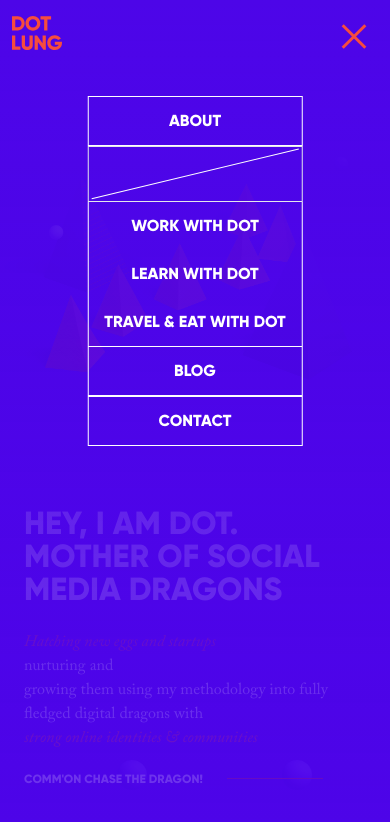
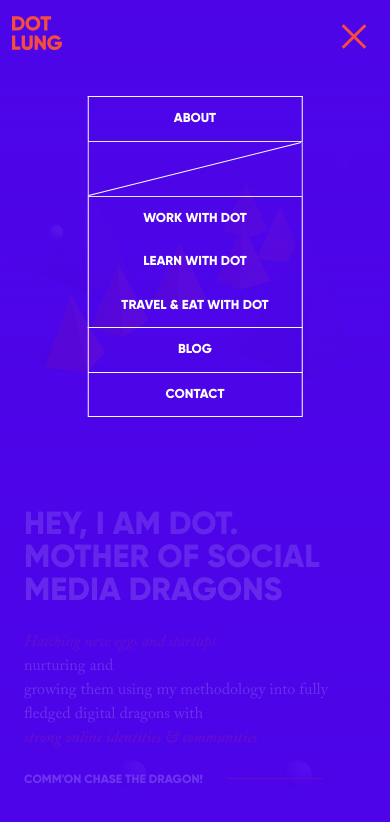
Before and after one commit to ArnabShikder24/dotlung-frontend, a Next.js app: page / in a window 390 px wide. Both pictures are taken after a click on the button 354 px from the left and 36 px from the top of the page. Shown: the top 822 px of the page. Built offline with nearby package versions, Linux system fonts and the light colour scheme.

Commit message:
navbar and link update

```diff
--- a/src/app/page.tsx
+++ b/src/app/page.tsx
@@ -47,7 +47,7 @@ export default function Home() {
             BLOG
           </Link>
 
-          <Link href="/live" className="text-xs font-semibold hover:text-indigo-200">
+          <Link target="_blank" href="https://www.domestika.org/es/courses/1102-estrategias-de-instagram-para-desarrollo-de-marcas" className="text-xs font-semibold hover:text-indigo-200">
             LIVE NOW!
           </Link>
         </div>
--- a/src/components/Footer.tsx
+++ b/src/components/Footer.tsx
@@ -83,7 +83,7 @@ const Footer = () => {
           Code by <Link href="#" className="border-b border-secondary text-white hover:text-indigo-200 transition-colors">Lorenzo Bocchi</Link>
         </div>
 
-        <Link href="/live" className="text-xs font-semibold hover:text-indigo-200 transition-colors fixed bottom-5 right-4">
+        <Link target="_blank" href="https://www.domestika.org/es/courses/1102-estrategias-de-instagram-para-desarrollo-de-marcas" className="text-xs font-semibold hover:text-indigo-200 transition-colors fixed bottom-5 right-4">
           LIVE NOW!
         </Link>
         <h1></h1>
--- a/src/components/Navbar.tsx
+++ b/src/components/Navbar.tsx
@@ -143,7 +143,7 @@ const Navbar = () => {
                     <Link
                       key={idx}
                       href={item.path}
-                      className={`w-full ${item.border ? "border" : "border-r border-l"} border-white text-center py-3 ${(item.path != PathNames.contact) && navItemActive(item.path)} hover:text-orange-500 transition-colors`}
+                      className={`w-full ${item.title === "CONTACT" && "border-b"} ${item.border ? "border-t border-r border-l" : "border-r border-l"} border-white font-gilroy text-[0.8125rem] text-center py-3 ${(item.path != PathNames.contact) && navItemActive(item.path)} hover:text-secondary transition-colors`}
                       onClick={toggleMobileMenu}
                     >
                       {item.title}
@@ -151,7 +151,7 @@ const Navbar = () => {
                   );
                 } else {
                   return (<div key={idx} className="relative border w-full h-14">
-                    <div className="absolute w-full h-[1px] bg-white transform -rotate-[13.5deg] top-1/2 -translate-y-1/2"></div>
+                    <div className="absolute w-[103%] h-[1px] bg-white transform -rotate-[14deg] top-[50%] left-[50%] -translate-x-1/2 -translate-y-1/2"></div>
                     <div className="h-full" />
                   </div>);
                 }
```
